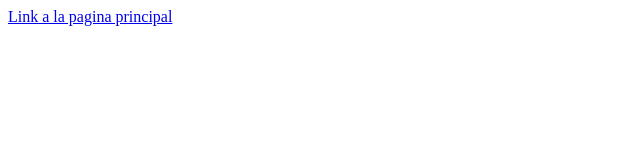
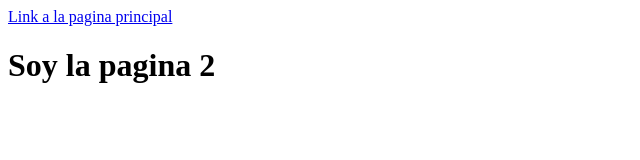
Before and after one commit to pedronieto84/lowcode-nocode, a plain HTML site: page pagina2.html in a window 1280 px wide. Shown: the whole page, without its empty margins (0-640 px from the left). Drawn offline with Linux system fonts and the light colour scheme.

Commit message:
Creo los Headers (Encabezados) en cada página.

```diff
--- a/pagina2.html
+++ b/pagina2.html
@@ -1,5 +1,6 @@
 <html>
     <body>
         <a href="./index.html" >Link a la pagina principal</a>
+        <h1>Soy la pagina 2</h1>
     </body>
 </html>
```
Also changed, not shown: index.html (+4 -3 lines).
